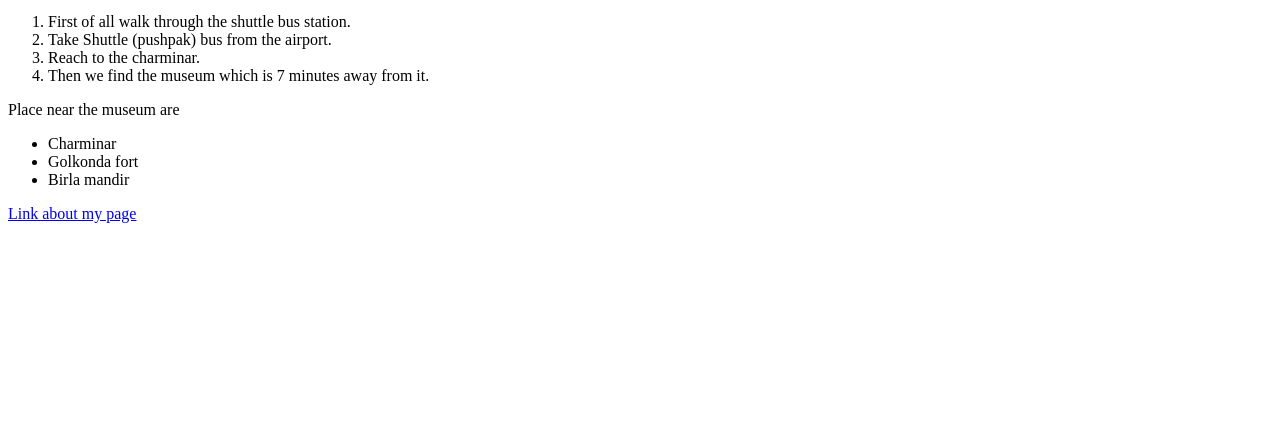
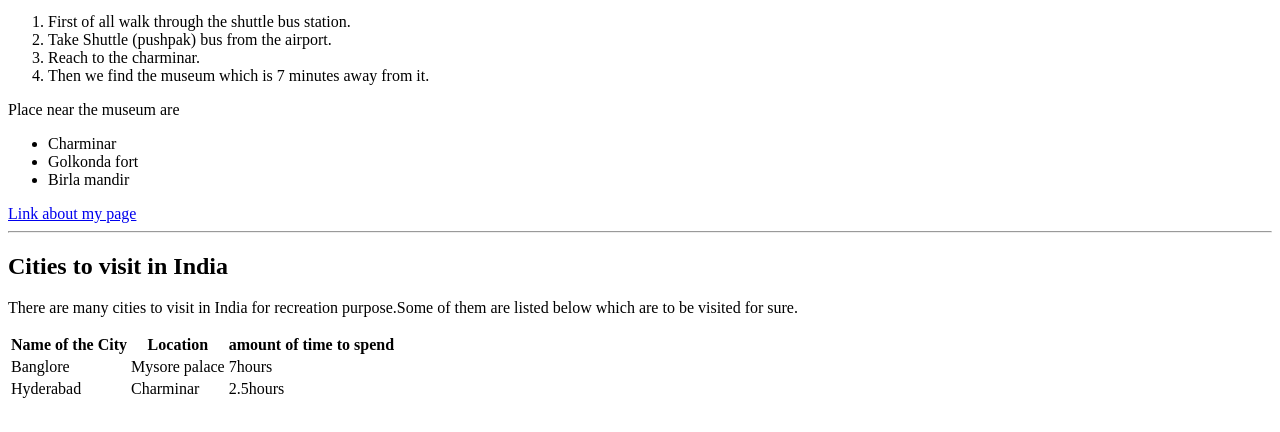
Before and after one commit to 44-563-Web-Apps-F22/44563-webapps-assignment-3-Madagoni123, a plain HTML site: page index.html in a window 1280 px wide. Shown: the part 264-696 px from the top of the page. Drawn offline with Linux system fonts and the light colour scheme.

Commit message:
Table Added

```diff
--- a/index.html
+++ b/index.html
@@ -26,5 +26,25 @@
                 <li>Birla mandir</li>
             </ul>
         <a href="aboutme.html"> Link about my page</a>
+        <hr>
+        <h2>Cities to visit in India</h2>
+        <p>There are many cities to visit in India for recreation purpose.Some of them are listed below which are to be visited for sure.</p>
+        <table>
+            <tr>
+                <th>Name of the City</th>
+                <th>Location</th>
+                <th>amount of time to spend</th>
+            </tr>
+            <tr>
+                <td>Banglore</td>
+                <td>Mysore palace</td>
+                <td>7hours</td>
+            </tr>
+            <tr>
+                <td>Hyderabad</td>
+                <td>Charminar</td>
+                <td>2.5hours</td>
+            </tr>
+        </table>
     </body>
 </html>
```
